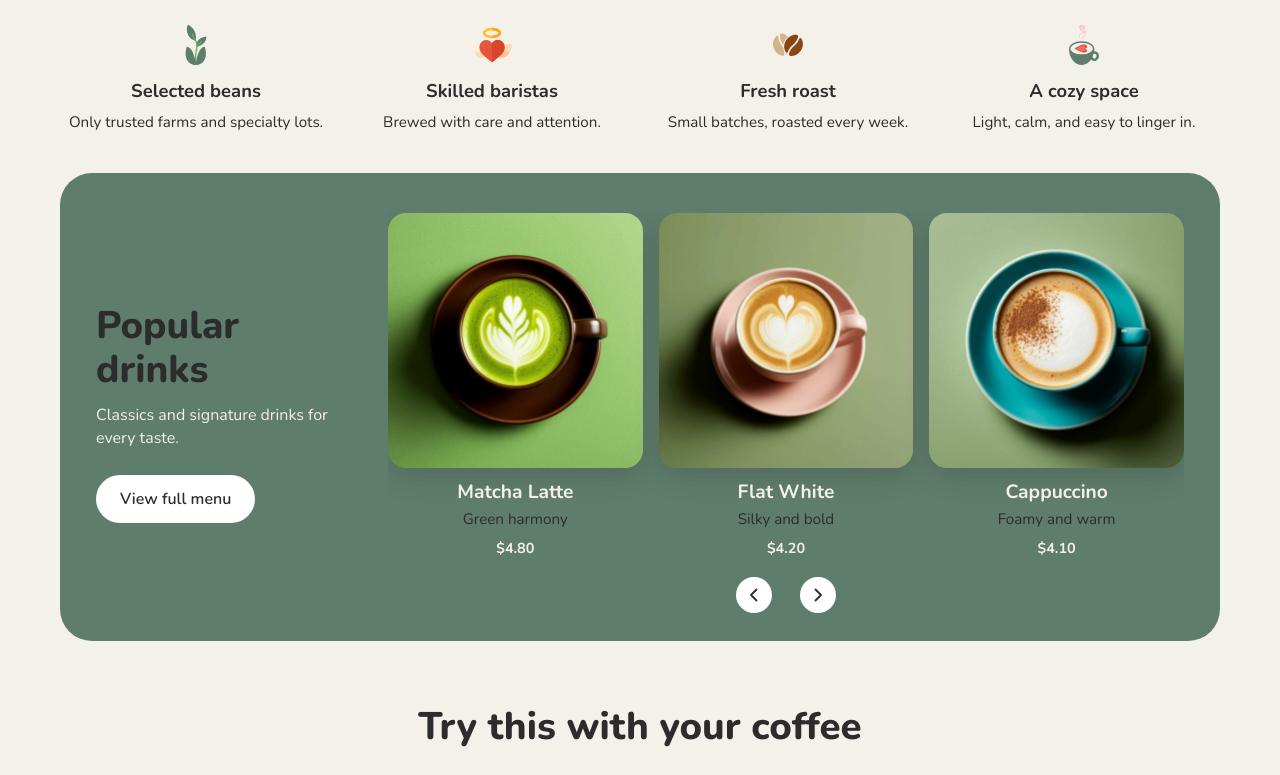
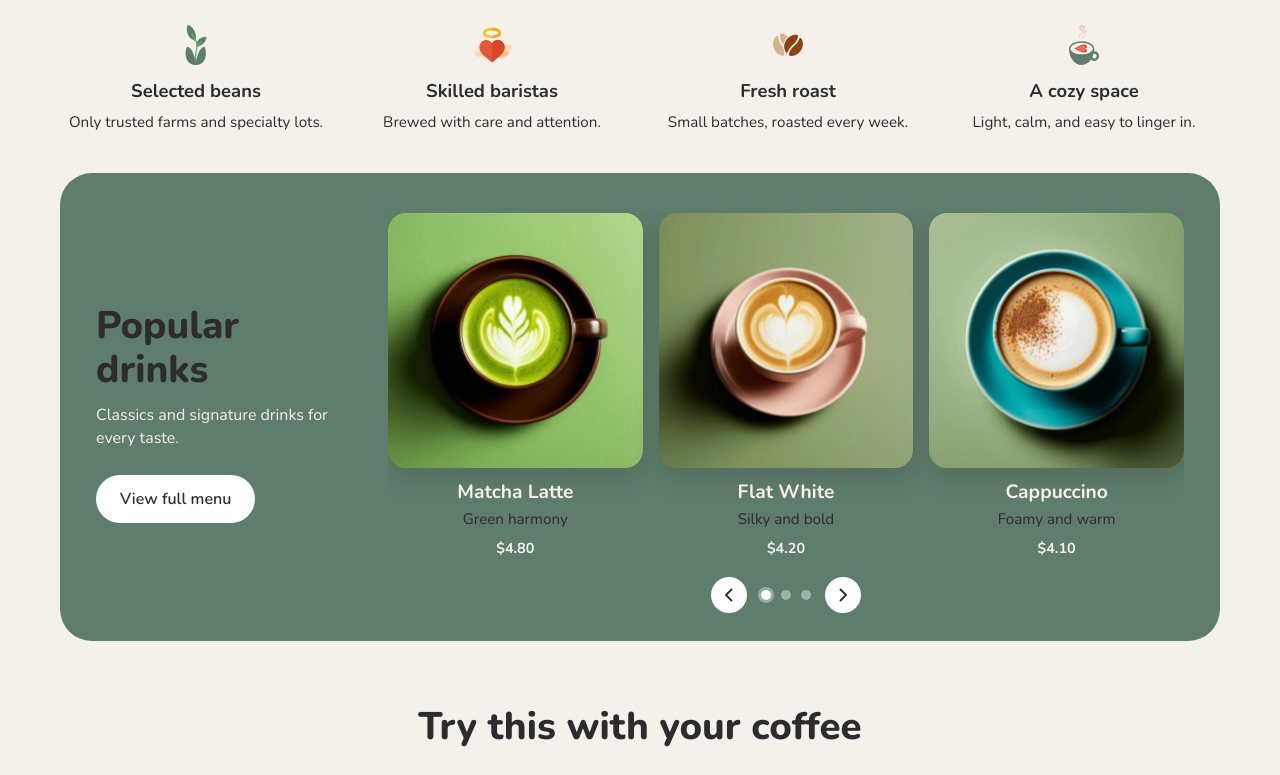
Before and after one commit to theFoxTale/rsschool-landing-page, a website built with Vite: page index.html in a window 1280 px wide. Shown: the part 570-1345 px from the top of the page. Built offline with nearby package versions, Linux system fonts and the light colour scheme.

Commit message:
feat: add slider

```diff
--- a/index.html
+++ b/index.html
@@ -976,5 +976,6 @@
 
         <!-- Подключение скриптов -->
         <script type="module" src="/js/main.js"></script>
+        <script type="module" src="/js/slider.js"></script>
     </body>
 </html>
--- /dev/null
+++ b/js/slider.js
@@ -0,0 +1,174 @@
+let slides = [];
+
+let root;
+let viewport;
+let track;
+
+let dotsWrap;
+let controls;
+let reduceMotion;
+
+let starts = [];
+let pageIndex = 0;
+let pointerId = null;
+let startX = 0;
+let startY = 0;
+
+//---------------------------------------------------------------------------
+
+function getPerView() {
+    const value = Number(getComputedStyle(root).getPropertyValue('--coffee-per-view'));
+    return Number.isFinite(value) && value > 0 ? value : 1;
+}
+
+function getGap() {
+    const gap = parseFloat(getComputedStyle(track).columnGap);
+    return Number.isFinite(gap) ? gap : 0;
+}
+
+function getStarts(perView) {
+    if (slides.length <= perView) return [0];
+
+    const next = [];
+    for (let index = 0; index <= slides.length - perView; index += perView) {
+        next.push(index);
+    }
+
+    const last = slides.length - perView;
+    if (next[next.length - 1] !== last) next.push(last);
+    return next;
+}
+
+function sameStarts(next) {
+    return next.length === starts.length && next.every((value, index) => value === starts[index]);
+}
+
+function syncDots() {
+    dotsWrap.querySelectorAll('.coffee__dot').forEach((dot, index) => {
+        const active = index === pageIndex;
+        dot.classList.toggle('is-active', active);
+        if (active) {
+            dot.setAttribute('aria-current', 'true');
+        } else {
+            dot.removeAttribute('aria-current');
+        }
+    });
+}
+
+function renderDots() {
+    dotsWrap.replaceChildren();
+
+    starts.forEach((start, index) => {
+        const dot = document.createElement('button');
+        const from = start + 1;
+        const to = Math.min(start + getPerView(), slides.length);
+
+        dot.type = 'button';
+        dot.className = 'coffee__dot';
+        dot.setAttribute(
+            'aria-label',
+            from === to ? `Show drink ${from}` : `Show drinks ${from} to ${to}`,
+        );
+        dot.addEventListener('click', () => {
+            pageIndex = index;
+            move(true);
+        });
+        dotsWrap.appendChild(dot);
+    });
+
+    syncDots();
+}
+
+function move(animate) {
+    if (!viewport.clientWidth || !starts.length) return;
+
+    const shouldAnimate = animate && !reduceMotion.matches;
+    if (!shouldAnimate) track.style.transition = 'none';
+
+    const distance = starts[pageIndex] * ((viewport.clientWidth + getGap()) / getPerView());
+    track.style.transform = `translate3d(${-distance}px, 0, 0)`;
+
+    if (!shouldAnimate) {
+        track.offsetHeight;
+        track.style.transition = '';
+    }
+
+    syncDots();
+}
+
+function update(animate) {
+    const nextStarts = getStarts(getPerView());
+    const changed = !sameStarts(nextStarts);
+
+    starts = nextStarts;
+    if (pageIndex >= starts.length) pageIndex = 0;
+    controls.hidden = starts.length < 2;
+
+    if (changed) renderDots();
+
+    move(animate);
+}
+
+function go(nextIndex) {
+    if (starts.length < 2) return;
+    pageIndex = (nextIndex + starts.length) % starts.length;
+    move(true);
+}
+
+//---------------------------------------------------------------------------
+
+document.addEventListener('DOMContentLoaded', () => {
+    root = document.querySelector('[data-coffee-slider]');
+    if (!root) return;
+
+    viewport = root.querySelector('.coffee__viewport');
+    track = root.querySelector('.coffee__track');
+
+    slides = [...track.children];
+    if (!slides.length) return;
+
+    const prevButton = root.querySelector('.coffee__arrow--prev');
+    const nextButton = root.querySelector('.coffee__arrow--next');
+
+    dotsWrap = root.querySelector('.coffee__dots');
+    controls = root.querySelector('.coffee__controls');
+    reduceMotion = window.matchMedia('(prefers-reduced-motion: reduce)');
+
+    prevButton.addEventListener('click', () => go(pageIndex - 1));
+    nextButton.addEventListener('click', () => go(pageIndex + 1));
+
+    root.addEventListener('keydown', (event) => {
+        if (event.key === 'ArrowRight') {
+            event.preventDefault();
+            go(pageIndex + 1);
+        } else if (event.key === 'ArrowLeft') {
+            event.preventDefault();
+            go(pageIndex - 1);
+        }
+    });
+
+    viewport.addEventListener('pointerdown', (event) => {
+        if (event.pointerType === 'mouse' && event.button !== 0) return;
+        pointerId = event.pointerId;
+        startX = event.clientX;
+        startY = event.clientY;
+    });
+
+    viewport.addEventListener('pointerup', (event) => {
+        if (event.pointerId !== pointerId) return;
+
+        const deltaX = event.clientX - startX;
+        const deltaY = event.clientY - startY;
+        pointerId = null;
+
+        if (Math.abs(deltaX) < 40 || Math.abs(deltaX) < Math.abs(deltaY)) return;
+        go(deltaX < 0 ? pageIndex + 1 : pageIndex - 1);
+    });
+
+    viewport.addEventListener('pointercancel', () => {
+        pointerId = null;
+    });
+
+    update(false);
+    new ResizeObserver(() => update(false)).observe(viewport);
+});
```
